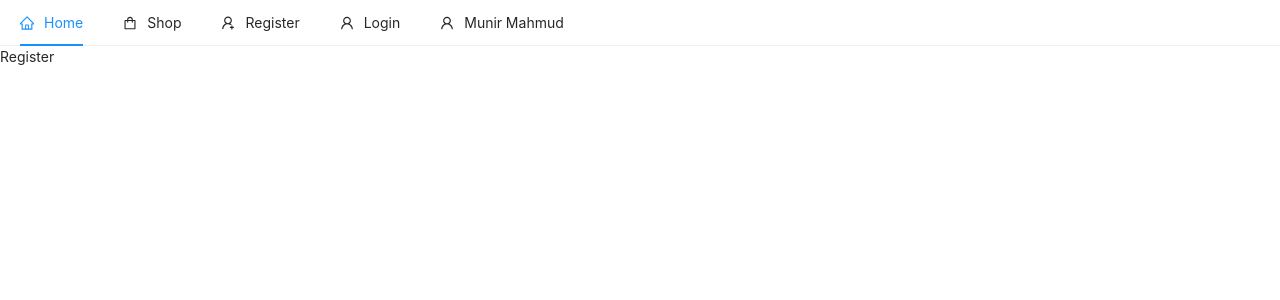
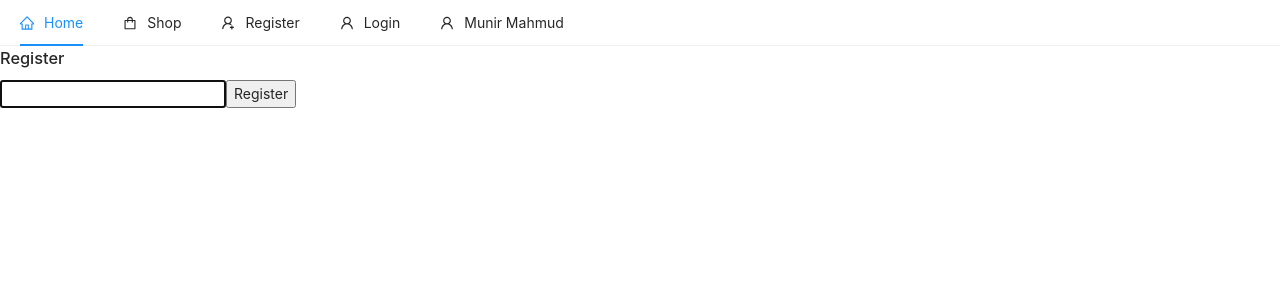
Before and after one commit to munirmahmud/storefolk---MERN-Stack-Project, a React (Create React App) app in the folder client/: page /register in a window 1280 px wide. Shown: the top 300 px of the page. Built offline with nearby package versions, Linux system fonts and the light colour scheme.

Commit message:
Registration form done

```diff
--- a/client/src/pages/Auth/Register.jsx
+++ b/client/src/pages/Auth/Register.jsx
@@ -1,9 +1,33 @@
-import React from 'react';
+import React, { useState } from 'react';
 
 const Register = () => {
+    const [email, setEmail] = useState("");
+
+    const handleSubmit = (e) => {
+        e.preventDefault();
+        console.log(email);
+    };
+
     return (
-        <div>
-            Register
+        <div className="container">
+            <div className="row">
+                <div className="col-md-6 offset-3">
+                    <h3 className="text-center">Register</h3>
+
+                    <form onSubmit={handleSubmit}>
+                        <input type="email"
+                            className="form-control"
+                            value={email}
+                            onChange={(e) => setEmail(e.target.value)}
+                            autoFocus
+                        />
+
+                        <button type="submit" className="btn btn-raised">Register</button>
+                    </form>
+
+                    {/* {registerForm()} */}
+                </div>
+            </div>
         </div>
     );
 };
```
Also changed, not shown: 1 other file (tests, documents, lock files or other folders).
